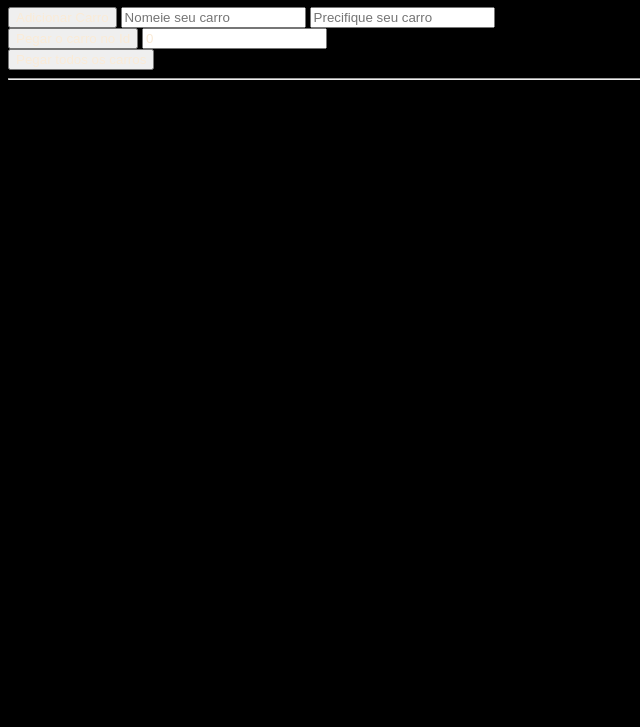
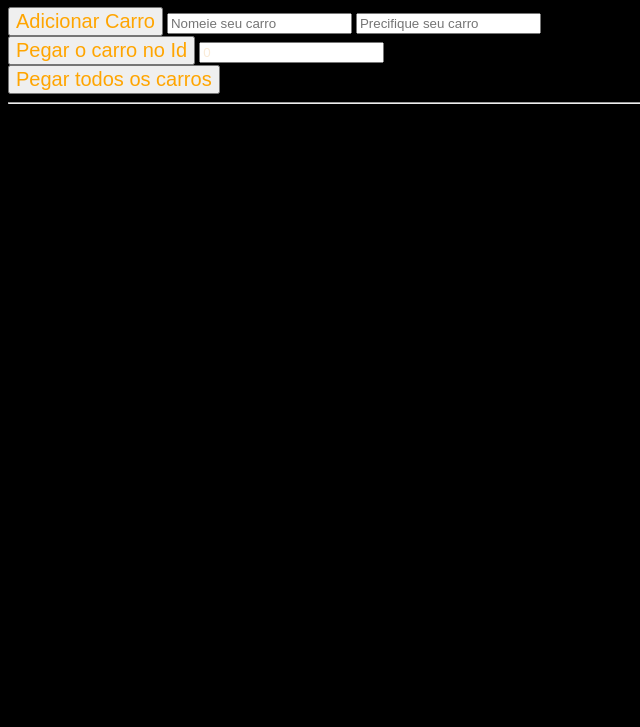
Before and after one commit to CesarGabriel26/API_com_GoLang, a plain HTML site: page index.html in a window 1280 px wide. Shown: the part 73-800 px from the top of the page, without its empty margins (0-640 px from the left). Drawn offline with Linux system fonts and the light colour scheme.

Commit message:
Update index.html

```diff
--- a/index.html
+++ b/index.html
@@ -11,6 +11,10 @@
     }
     body {
         background: black;
+    }
+    button {
+        color: orange;
+        font-size: 20px;
     }
 </style>
 
```
